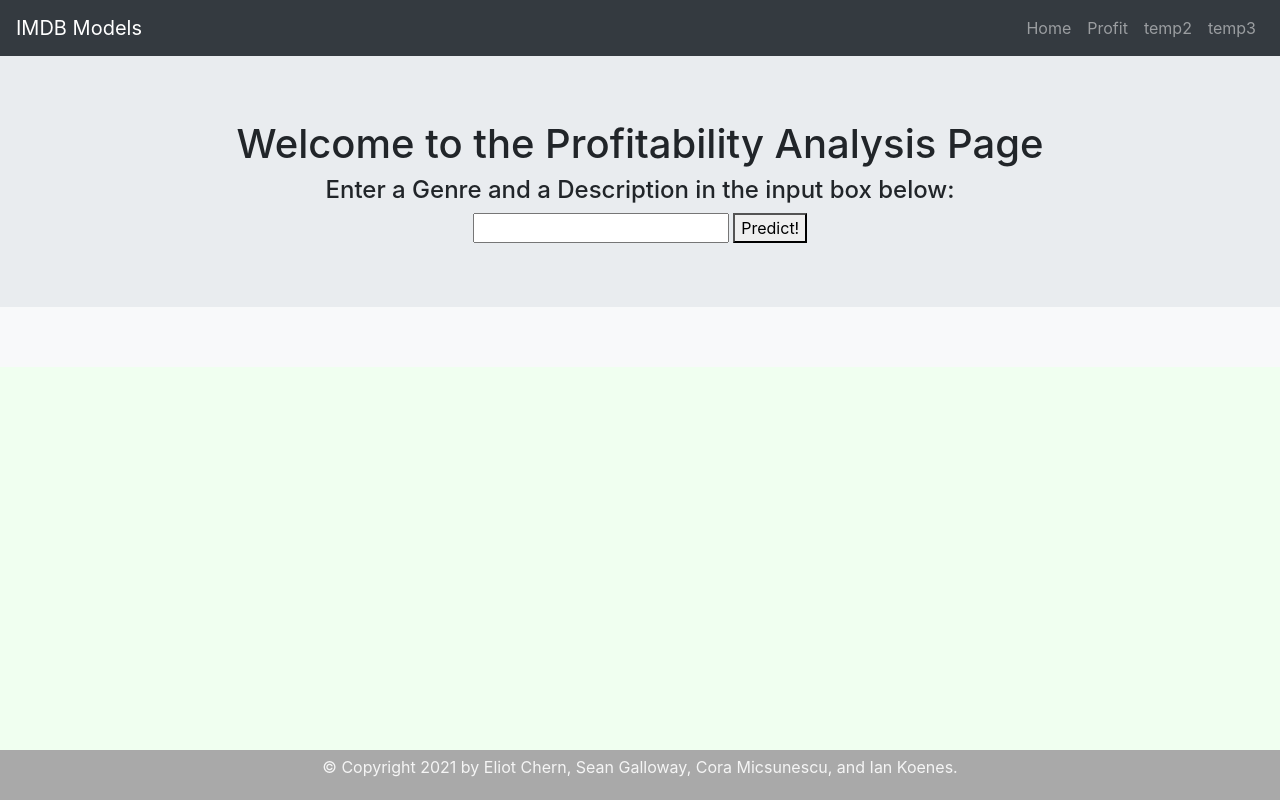
After one commit to eliot1335/Final-Project, a Flask app: template templates/profit.html in a window 1280 px wide. The commit adds this page. Run offline with Flask 2, Linux system fonts and the light colour scheme; the template is opened without the code that fills it, so the values that code supplies are empty; parts of the project's set-up code (start-up, migrations or seed data) failed here and were passed over; some libraries are stand-ins or nearby versions.

Commit message:
updates to the web pages

```diff
--- a/home.html
+++ b/home.html
@@ -60,7 +60,8 @@
             <div class="col-md-12 jumbotron text-center">
                 <h1>Welcome to IMDB Movie Learning</h1>
                 <!-- maybe we can use home page as the dashboard? -->
-                <p>These pages showcase various learning algorithms and analysis</p>
+                <p>These pages showcase various learning algorithms and analysis</p><br>
+                <p>Note: the date for these pages comes from <a href="https://www.kaggle.com/stefanoleone992/imdb-extensive-dataset?select=IMDb+movies.csv">Kaggle</a></p>
             </div>
         </div>
         <div class="box">
--- a/static/css/style.css
+++ b/static/css/style.css
@@ -1,31 +1,21 @@
-body {
+html, body {
     padding:0;
     margin: 0;
     background-color:honeydew;
+    position: relative;
 }
 
-@media only screen and (max-width: 767px){
-    body{
-        background-color: honeydew;
-    }
+.box {
+    padding: 5px 5px 5px 5px;
+}
+
+.container {
+    padding: 5px 5px 5px 5px;
 }
 
 img {
-    width:100%;
-    height:100%;
-    border: 3px solid transparent;
-}
-
-.active, .thumb:hover {
-    border: 3px solid black;
-}
-
-.box {
-    margin-top: 60px;
-    margin-bottom: 60px;
-    padding: 10px 20px 15px;
-    color:black;
-    background-color: white;
+    max-width:100%;
+    height:auto;
 }
 
 #footer {
@@ -37,42 +27,3 @@ img {
     background-color: darkgray;
     color: whitesmoke;
 }
-
-progress {
-    width: 200px;
-    border: 0; /* for IE */
-    height: 20px;
-    background-color: white;
-    border: 1px solid slategray;
-    overflow: hidden;
-}
-/* necessary to style the progress bar background */
-::-webkit-progress-bar {
-    background-color: white;
-}
-/* ---------
-    NOT animated
-*/
-.animated-not::-webkit-progress-value {
-    background-color: slategray;
-}
-.animated-not::-moz-progress-bar {
-    background-color: slategray;
-}
-.animated-not::-ms-fill {
-    background-color: slategray;
-    border:0;
-}
-/* tooltips */
-div.tooltip {
-    position: absolute;
-    text-align: center;
-    width: 180px;
-    height: 100px;
-    padding: 10px;
-    font: 12px sans-serif;
-    background: lightsteelblue;
-    border: 0px;
-    border-radius: 8px;
-    pointer-events: none;
-}
--- a/templates/layout.html
+++ b/templates/layout.html
@@ -30,7 +30,7 @@
             <!-- Important - make sure to have the toggler button outside of the container -->
 
             <a class="navbar-brand" href="/">
-                <span class="">Movie Visualizations</span>
+                <span class="">IMDB Models</span>
             </a>
             <div class="collapse navbar-collapse" id="navbar">
                 <ul class="nav navbar-nav justify-content-end w-100">
@@ -38,7 +38,7 @@
                         <a class="nav-link" href="/">Home</a>
                     </li>
                     <li class="nav-item">
-                        <a class="nav-link" href="/temp1">temp1</a>
+                        <a class="nav-link" href="/profit">Profit</a>
                     </li>
                     <li class="nav-item">
                         <a class="nav-link" href="/temp2">temp2</a>
--- /dev/null
+++ b/templates/profit.html
@@ -0,0 +1,24 @@
+{% extends "layout.html" %}
+{% block title %}Profitability{% endblock %}
+{% block head %}
+    {{ super() }}
+{% endblock %}
+{% block content %}
+    <div class ="row">
+        <div class="col-md-12 jumbotron text-center">
+            <h1>Welcome to the Profitability Analysis Page</h1>
+            <h4>Enter a Genre and a Description in the input box below:</h4>
+            <form name="genreSelect" action="/profit" method="POST">
+                <input type="text" id="gendesc" name="gendesc">
+                <button type="submit">Predict!</button>
+            </form>
+        </div>
+    </div>
+    <div class="box">
+        <div class="container">
+            <div class="row">
+                <h2>{{ rec.h2_string }}</h2>
+            </div>
+        </div>
+    </div>
+{% endblock %}
```
Also changed, not shown: sean.html (+52 -4 lines), Images/LR_ConfusionMatrix.png, 1 other file.
